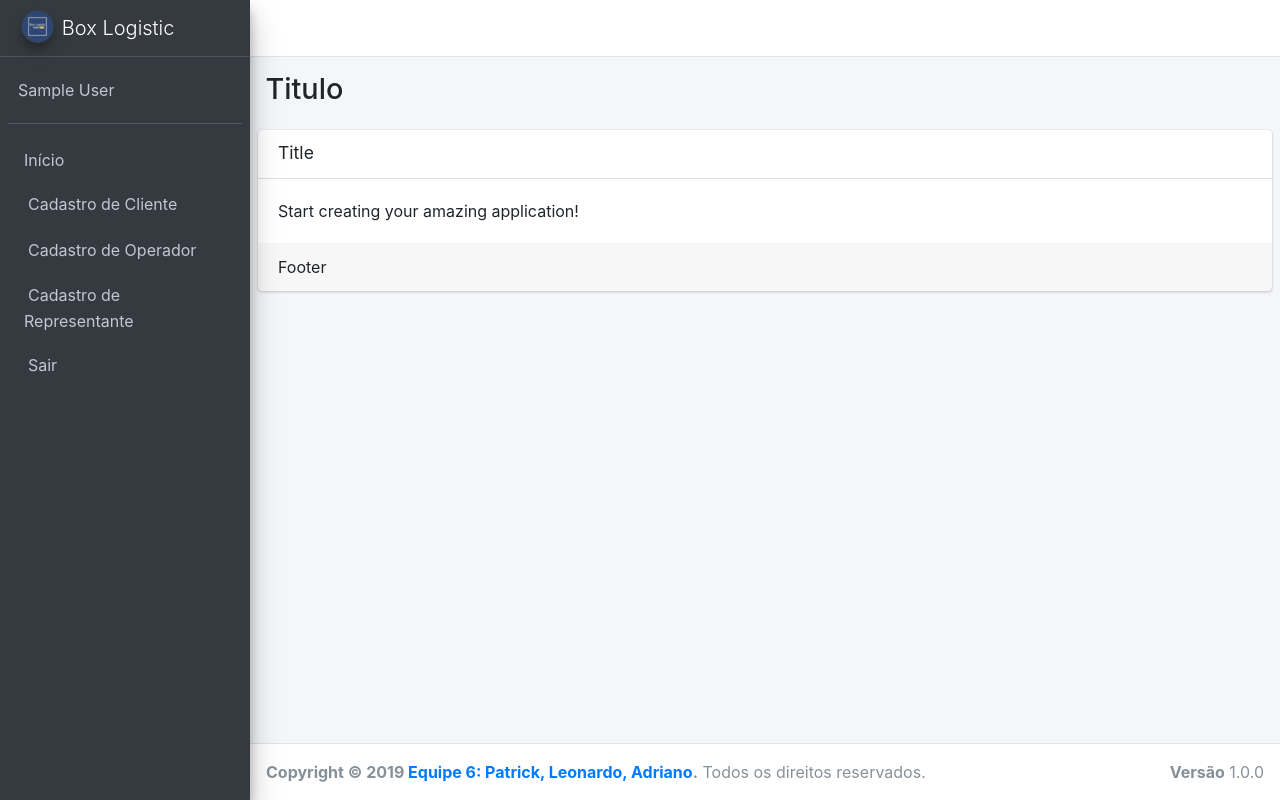
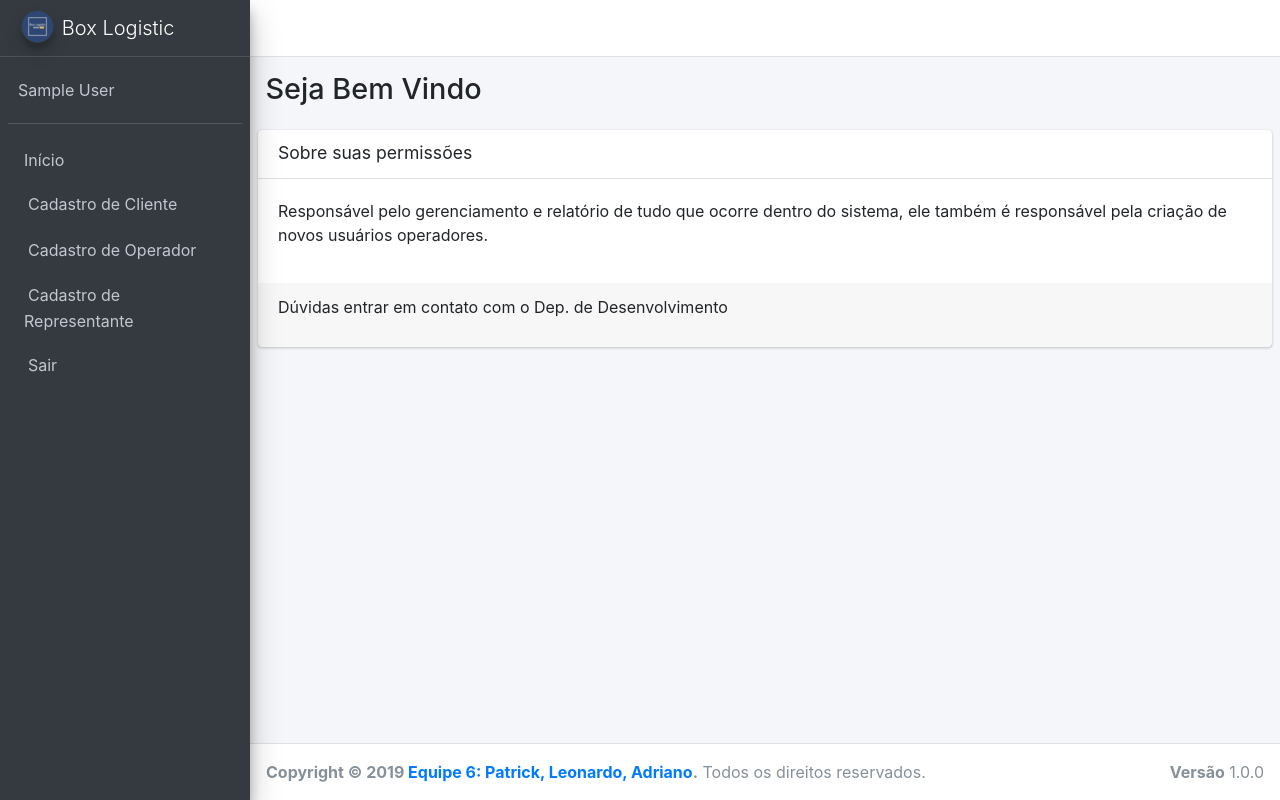
Before and after one commit to guerrasao/Equipe6-Hackathon-FW-2019, a PHP site: page /perfis/gestor/index.gestor.php in a window 1280 px wide. Run offline with PHP 8.4, Linux system fonts and the light colour scheme; the visitor is signed in with stand-in values (Sample User, id 1); some libraries are stand-ins or nearby versions; some web fonts are replaced.

Commit message:
index editadas

```diff
--- a/perfis/gestor/index.gestor.php
+++ b/perfis/gestor/index.gestor.php
@@ -11,7 +11,7 @@ include_once($cabecalho);
       <div class="container-fluid">
         <div class="row mb-2">
           <div class="col-sm-6">
-            <h1>Titulo</h1>
+            <h1>Seja Bem Vindo</h1>
           </div>
           <!-- <div class="col-sm-6">
             <ol class="breadcrumb float-sm-right">
@@ -29,7 +29,7 @@ include_once($cabecalho);
       <!-- Default box -->
       <div class="card">
         <div class="card-header">
-          <h3 class="card-title">Title</h3>
+          <h3 class="card-title">Sobre suas permissões</h3>
 
           <div class="card-tools">
             <button type="button" class="btn btn-tool" data-card-widget="collapse" data-toggle="tooltip" title="Collapse">
@@ -39,11 +39,11 @@ include_once($cabecalho);
           </div>
         </div>
         <div class="card-body">
-          Start creating your amazing application!
+         <p>Responsável pelo gerenciamento e relatório de tudo que ocorre dentro do sistema, ele também é responsável pela criação de novos usuários operadores.</p>
         </div>
         <!-- /.card-body -->
         <div class="card-footer">
-          Footer
+        <p>Dúvidas entrar em contato com o Dep. de Desenvolvimento</p>
         </div>
         <!-- /.card-footer-->
       </div>
```
Also changed, not shown: perfis/cliente/index.cliente.php (+4 -4 lines), perfis/motorista/index.motorista.php (+4 -4 lines), perfis/operador/index.operador.php (+4 -4 lines), perfis/representante/index.representante.php (+4 -4 lines).
